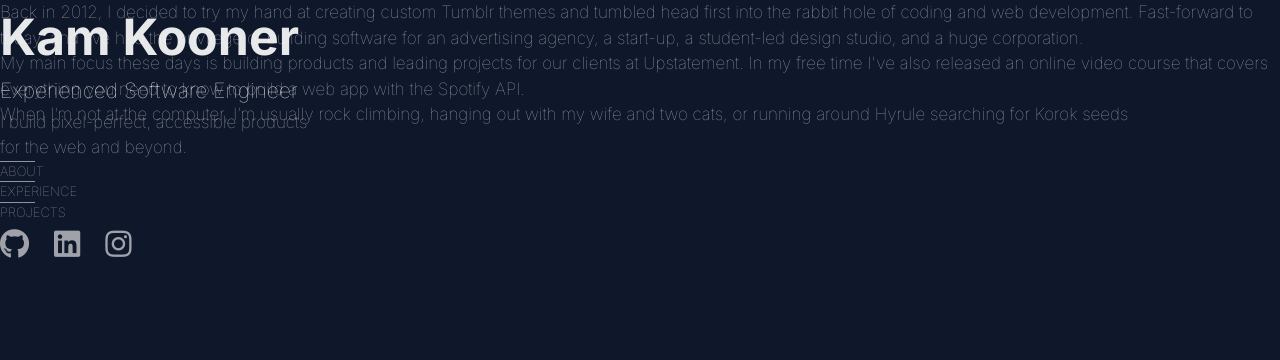
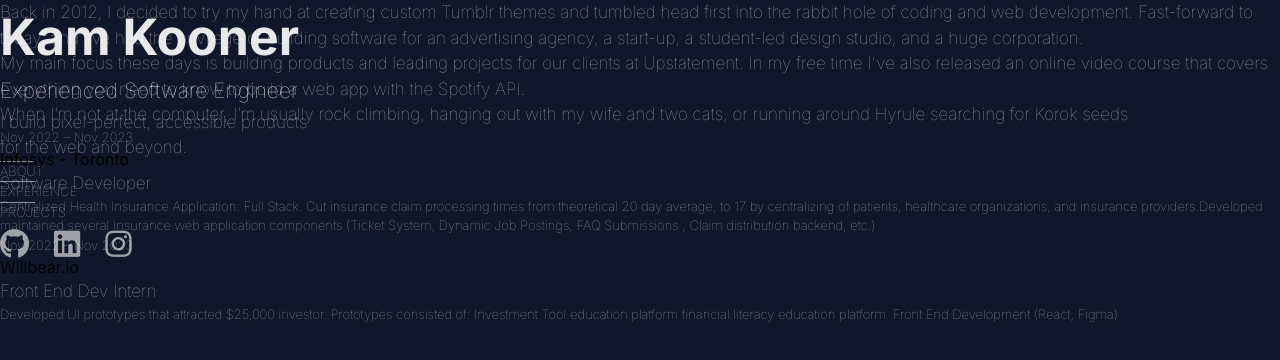
Before and after one commit to KamKooner/Portfolio, a Next.js app: page / in a window 1280 px wide. Shown: the top 360 px of the page. Built offline with nearby package versions, Linux system fonts and the light colour scheme.

Commit message:
experience cards

```diff
--- a/src/app/components/about.tsx
+++ b/src/app/components/about.tsx
@@ -1,15 +1,19 @@
-
+import Experience from './experience';
 
 export default function about() {
   return (
-    <div className="ml-8 about flex flex-col t3 w-2/5 items-end ">
-        <p className="w-full mb-4">Back in 2012, I decided to try my hand at creating custom Tumblr themes and tumbled head first into the rabbit hole of coding and web development.
+    <div className="ml-8 about flex flex-col w-2/5 items-end ">
+        <p className="w-full mb-4 t3">Back in 2012, I decided to try my hand at creating custom Tumblr themes and tumbled head first into the rabbit hole of coding and web development.
         Fast-forward to today, and I’ve had the privilege of building software for an advertising agency, a start-up, a student-led design studio, and a huge corporation.</p>
 
-        <p className="w-full mb-4">My main focus these days is building products and leading projects for our clients at Upstatement.
+        <p className="w-full mb-4 t3">My main focus these days is building products and leading projects for our clients at Upstatement.
         In my free time I've also released an online video course that covers everything you need to know to build a web app with the Spotify API.</p>
 
-        <p className="w-full">When I’m not at the computer, I’m usually rock climbing, hanging out with my wife and two cats, or running around Hyrule searching for Korok seeds</p>
+        <p className="w-full mb-20 t3">When I’m not at the computer, I’m usually rock climbing, hanging out with my wife and two cats, or running around Hyrule searching for Korok seeds</p>
+
+        <Experience />
     </div>
+
+
   )
 }
--- /dev/null
+++ b/src/app/components/experience.tsx
@@ -0,0 +1,49 @@
+
+
+export default function experience() {
+    return (
+      <div className="w-full mt-20">
+        <div className="flex card p-4 rounded mb-10">
+            <div className="flex-1 p-3 w-fit t3 des">
+                Nov 2022 – Nov 2023
+            </div>
+            <div className="flex-2 p-3 w-4/5">
+                <div className="flex text-[16px] opacity-90 text-white company">
+                    Infosys - Toronto
+                </div>
+
+                <div className="flex t3">
+                    Software Developer
+                </div>
+
+                <div className=" mt-3 flex t3 des">
+                Centralized Health Insurance Application: Full Stack. Cut insurance claim processing times from theoretical 20 day average, to 17 by centralizing of patients, healthcare
+organizations, and insurance providers.Developed maintained several Insurance web application components (Ticket System, Dynamic Job Postings, FAQ
+Submissions , Claim distribution backend, etc.)
+                </div>
+            </div>
+        </div>
+
+        <div className="flex card p-4 rounded">
+            <div className="flex-1 p-3 w-fit t3 des">
+                Nov 2022 – Nov 2023
+            </div>
+            <div className="flex-2 p-3 w-4/5">
+                <div className="flex text-[16px] opacity-90 text-white company">
+                    Willbear.io
+                </div>
+
+                <div className="flex t3">
+                    Front End Dev Intern
+                </div>
+
+                <div className=" mt-3 flex t3 des">
+                Developed UI prototypes that attracted $25,000 investor. Prototypes consisted of: Investment Tool education platform financial literacy education platform. Front End Development (React, Figma)
+                </div>
+            </div>
+        </div>
+
+
+      </div>
+    )
+  }
--- a/src/app/components/title.tsx
+++ b/src/app/components/title.tsx
@@ -13,17 +13,17 @@
 
 
 
-      <div className="mt-16 selectors">
+      <div className="mt-9 selectors">
         <div className="t3 flex" id="about">
-          <hr className='mt-2'></hr><p className="mb-9 ml-2">ABOUT</p>
+          <hr className='mt-2'></hr><p className="mb-5 ml-2">ABOUT</p>
         </div>
 
         <div className="t3 flex" id="experience">
-          <hr className='mt-2'></hr><p className="mb-9 ml-2">EXPERIENCE</p>
+          <hr className='mt-2'></hr><p className="mb-5 ml-2">EXPERIENCE</p>
         </div>
 
         <div className="t3 flex" id="projects">
-          <hr className='mt-2'></hr><p className="mb-9 ml-2">PROJECTS</p>
+          <hr className='mt-2'></hr><p className="mb-5 ml-2">PROJECTS</p>
         </div>
       </div>
 
@@ -35,6 +35,9 @@
       </div>
 
 
+
+
+
     </div>
   )
 }
--- a/src/app/globals.css
+++ b/src/app/globals.css
@@ -65,6 +65,7 @@
 }
 #about, #experience, #projects{
   font-size: 13px;
+  font-weight: lighter;
   transition: width 0.3s ease;
 }
 #about:hover hr, #experience:hover hr, #projects:hover hr {
@@ -74,7 +75,7 @@
 #about:hover, #experience:hover, #projects:hover{
   opacity:100% ;
   color:white;
-  font-size: 16px;
+  font-weight: lighter;
 }
 #about:not(:hover) hr,#experience:not(:hover) hr,#projects:not(:hover) hr{
   width: 35px;
@@ -95,5 +96,20 @@
 
 .social-icon:hover {
   opacity: 100%;
-  color: #007bff;
+  color: turquoise;
 }
+.t3.des{
+  font-size: 13px;
+}
+
+.card:hover{
+  background-color: rgba(169, 169, 169, 0.05);
+  transition: background-color 0.3s ease, opacity 0.3s ease;
+}
+
+.card:hover .company{
+  color:turquoise;
+}
+.company{
+  transition:  color 0.3s ease;
+}
--- a/src/app/page.tsx
+++ b/src/app/page.tsx
@@ -3,6 +3,7 @@
 import React, { useEffect } from 'react';
 import Title from './components/title';
 import About from './components/about';
+
 export default function Home() {
 
   return (
@@ -13,6 +14,7 @@
         <div className="flex flex-col w-1/3 mr-8"></div>
         <About />
       </div>
+
     </body>
   );
 }
```
